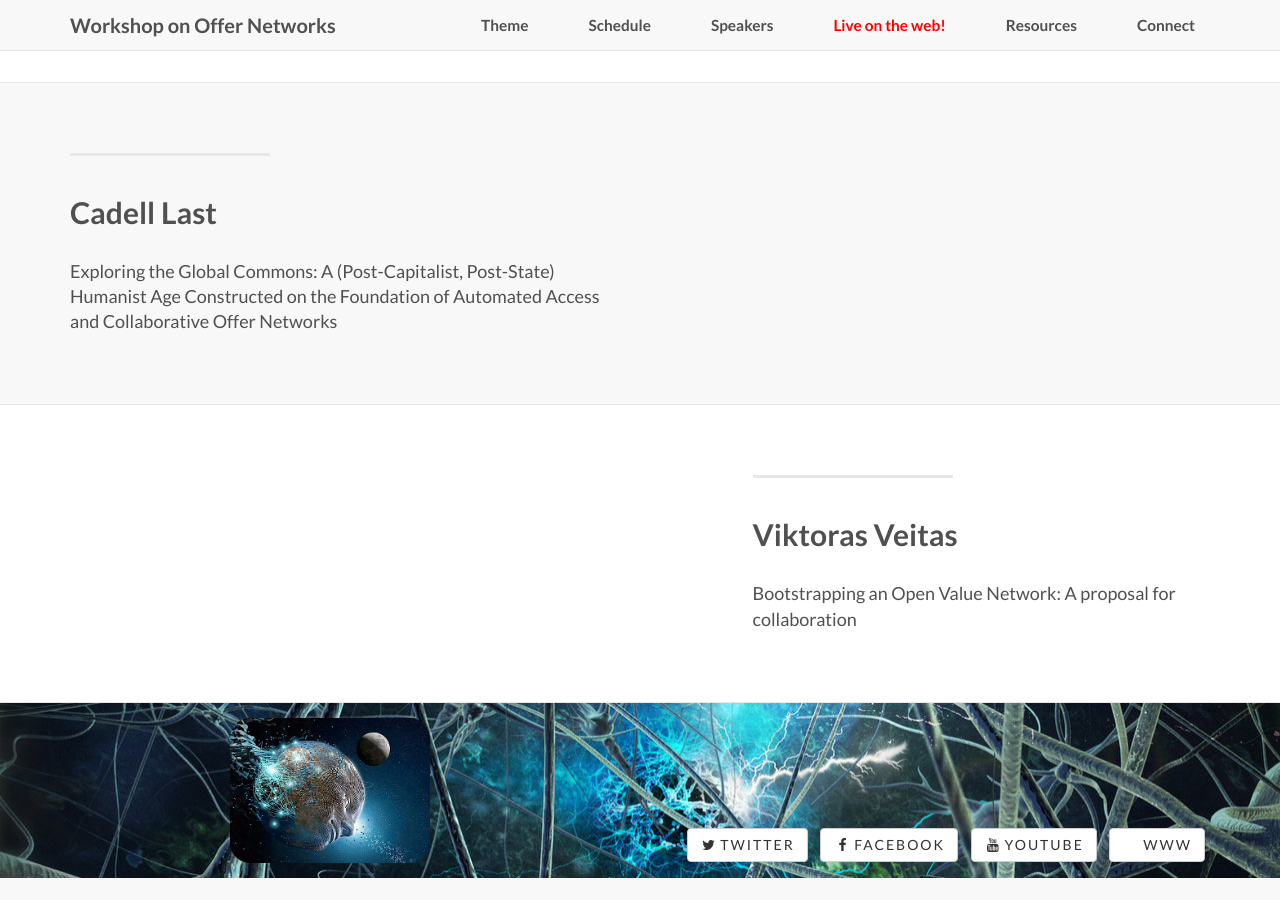
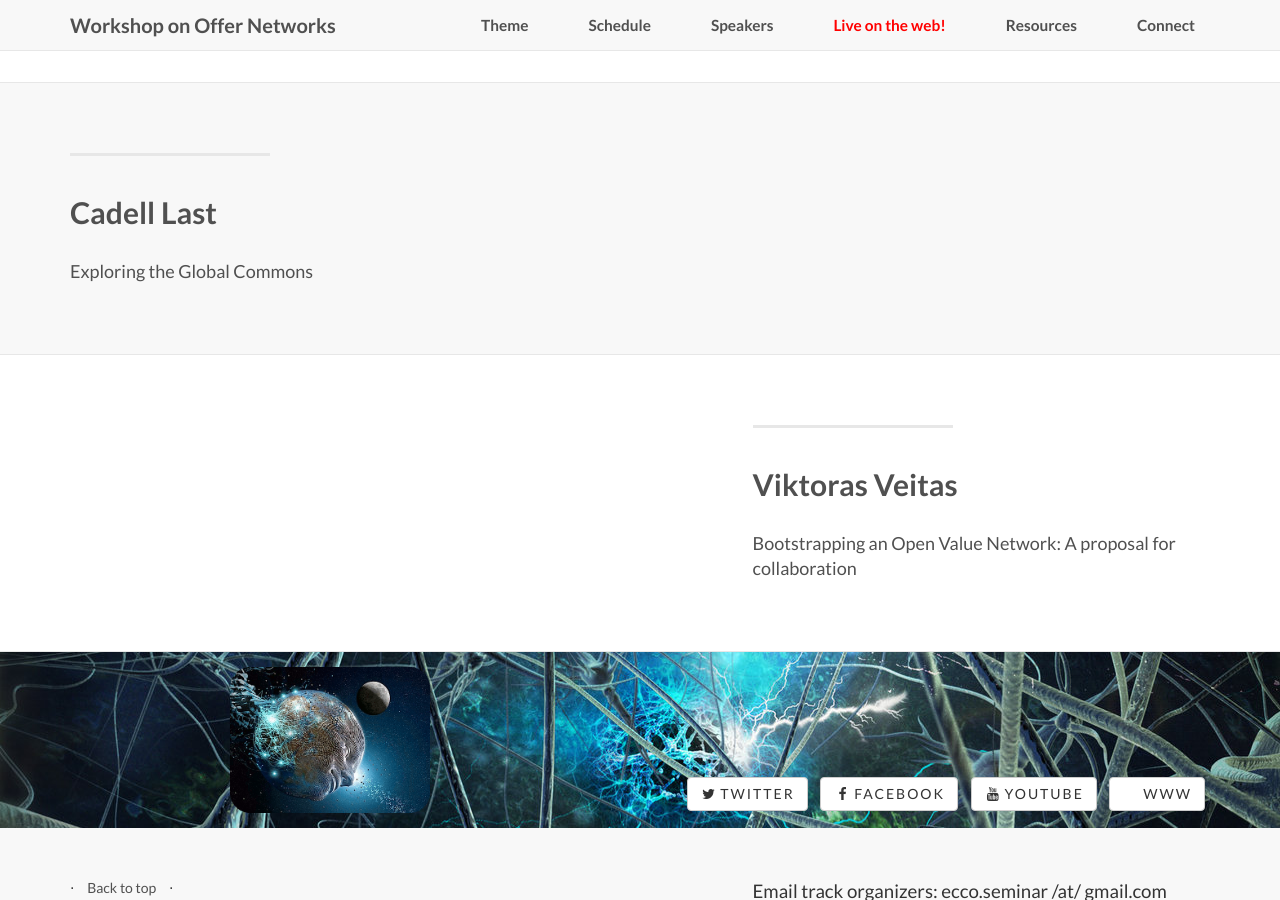
Before and after one commit to globalbraininstitute/onet, a Jekyll site: the page built from _posts/2015-03-17-cadell_last.markdown, in a window 1280 px wide and 900 px high, scrolled down 1296 px. Built offline with Jekyll 4.4.1, drawn with Linux system fonts in a browser that asks for light colours; nearby versions of some CDN libraries; library files that are not in the unit come from our copies; comment, search, counter and statistics services are not loaded.

Commit message:
changed the title of cadels talk

```diff
--- a/_posts/2015-03-17-cadell_last.markdown
+++ b/_posts/2015-03-17-cadell_last.markdown
@@ -6,5 +6,5 @@ img: ../people/cadell.png
 link: speakers/last
 category: Speakers
 description: |
- <p class="lead"><a href="speakers/last">Exploring the Global Commons&#58; A (Post-Capitalist, Post-State) Humanist Age Constructed on the Foundation of Automated Access and Collaborative Offer Networks</a></p>
+ <p class="lead"><a href="speakers/last">Exploring the Global Commons</a></p>
 ---
--- a/speakers/last.markdown
+++ b/speakers/last.markdown
@@ -8,7 +8,9 @@ comments: true
 
 ---
 
-## Exploring the Global Commons: A (Post-Capitalist, Post-State) Humanist Age Constructed on the Foundation of Automated Access and Collaborative Offer Networks
+## Exploring the Global Commons
+
+A (Post-Capitalist, Post-State) Humanist Age Constructed on the Foundation of Automated Access and Collaborative Offer Networks
 
 
 ## Questions and comments
```
